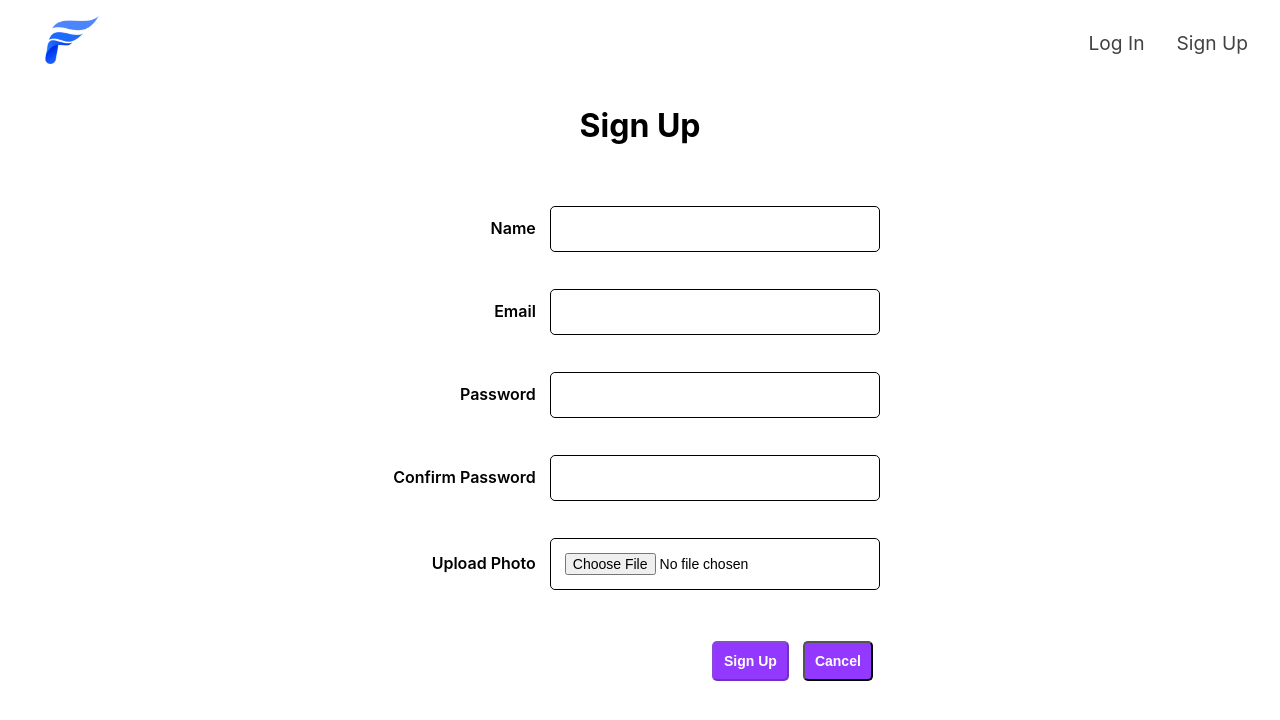
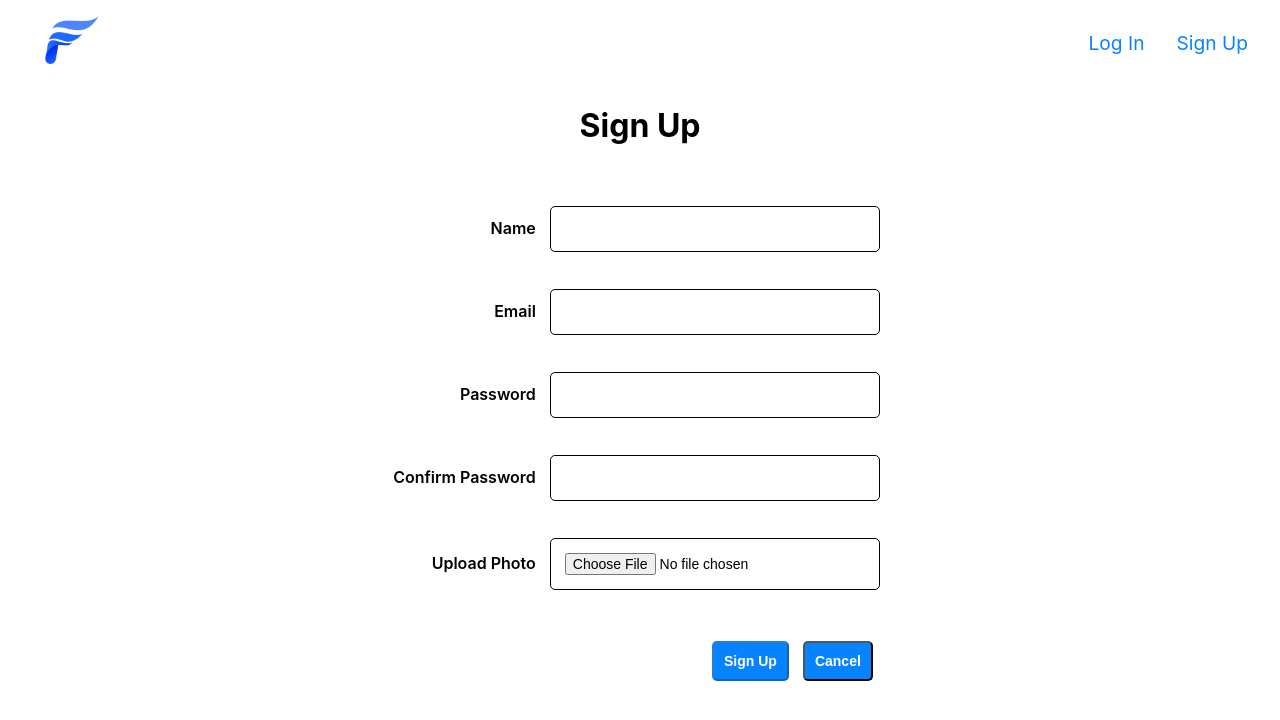
Before and after one commit to juanm98/flitter-front-end, a React (Vite) app: page /signup in a window 1280 px wide. Shown: the top 720 px of the page. Built offline with nearby package versions, Linux system fonts and the light colour scheme; no server answers.

Commit message:
Change colors

```diff
--- a/src/components/NavBar/navbar.css
+++ b/src/components/NavBar/navbar.css
@@ -24,7 +24,7 @@ nav ul li {
 
 nav ul li a {
   text-decoration: none;
-  color: rgb(63, 65, 67);
+  color: rgb(7, 131, 255);
   font-weight: 400;
   font-size: 1.2rem;
 }
--- a/src/pages/Login/Login.module.css
+++ b/src/pages/Login/Login.module.css
@@ -16,7 +16,7 @@
   font-weight: 600;
   margin: 21px 0px 0px 0px;
   background: var(--primary);
-  background-color: #9238ff;
+  background-color: rgb(7, 131, 255);
   margin-right: 10px;
 }
 
--- a/src/pages/Profiles/profileList.css
+++ b/src/pages/Profiles/profileList.css
@@ -4,7 +4,6 @@
   display: flex;
   align-items: flex-start;
   justify-content: center;
-
 }
 
 .profileListing {
--- a/src/pages/Signup/Signup.module.css
+++ b/src/pages/Signup/Signup.module.css
@@ -16,7 +16,7 @@
   font-weight: 600;
   margin: 21px 14px 0px 0px;
   background: var(--primary);
-  background-color: #9238ff;
+  background-color: rgb(7, 131, 255);
 }
 
 .container input {
```
Also changed, not shown: 1 other file (tests, documents, lock files or other folders).
